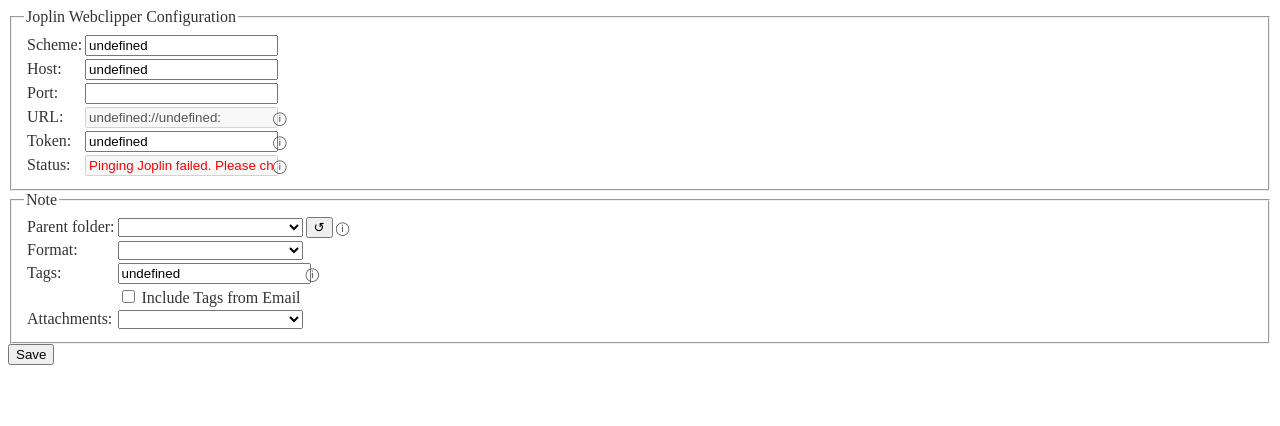
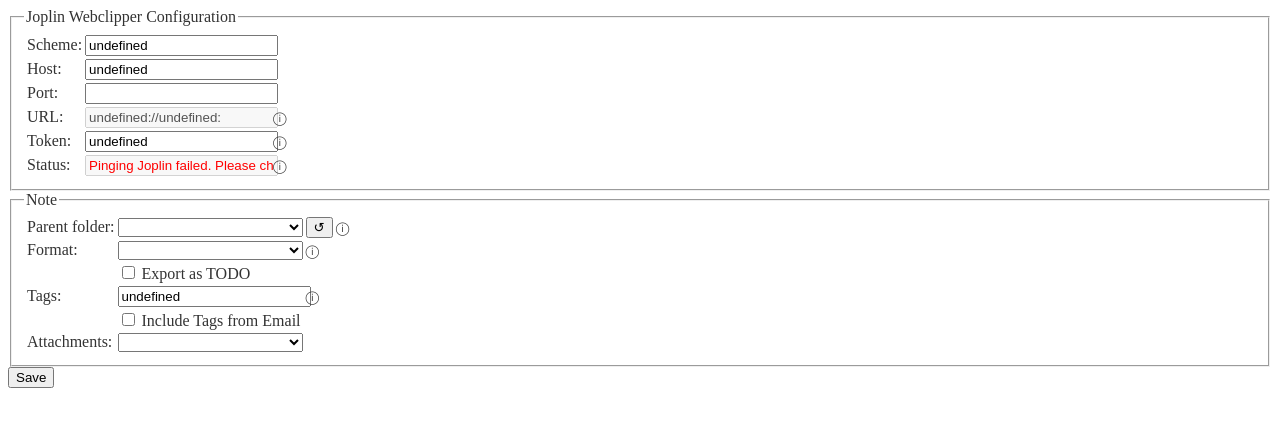
Before and after one commit to marph91/thunderbird-joplin-export, a website with bundled scripts: page src/options.html in a window 1280 px wide. Built offline with nearby package versions, Linux system fonts and the light colour scheme; some packages are replaced by stand-ins of ours.

Commit message:
add an option to export an email as todo

```diff
--- a/src/background.ts
+++ b/src/background.ts
@@ -68,11 +68,13 @@
   let data: {
     title: string;
     parent_id: string;
+    is_todo: number;
     body?: string;
     body_html?: string;
   } = {
     title: mailHeader.subject + " from " + mailHeader.author,
     parent_id: (await getSetting("joplinNoteParentFolder")) || "",
+    is_todo: Number(await getSetting("joplinExportAsTodo")),
   };
 
   // If the preferred content type doesn't contain data, fall back to the other content type.
--- a/src/options.html
+++ b/src/options.html
@@ -144,6 +144,14 @@
         <option value="text/html">HTML</option>
         <option value="text/plain">Plaintext</option>
       </select>
+      <span class="hovertext" data-hover="Preferred format. If not available, fall back to the other format.">
+        <small>&#9432;</small>
+      </span>
+    </p>
+    <p>
+      <label></label>
+      <input id="joplinExportAsTodo" type="checkbox" />
+      Export as TODO
     </p>
     <p>
       <label for="joplinNoteTags">Tags:</label>
--- a/src/options.ts
+++ b/src/options.ts
@@ -10,6 +10,7 @@
   joplinPort: 41184,
   joplinToken: "",
   joplinNoteFormat: "text/html",
+  joplinExportAsTodo: false,
   joplinAttachments: "attach",
   joplinNoteTags: "email",
   joplinNoteTagsFromEmail: true,
```
Also changed, not shown: __tests__/test_background.ts (+18 -0 lines), __tests__/test_options.ts (+1 -0 lines).
